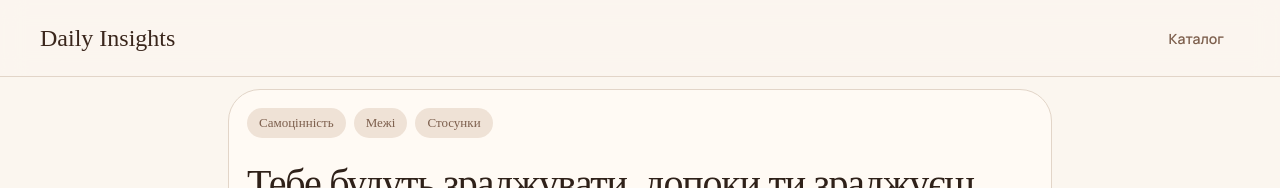
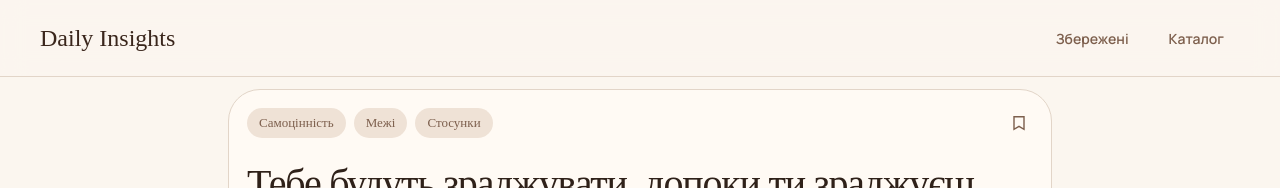
Before and after one commit to TetianaShch/daily-insights, a React (Vite) app: page /insight/1 in a window 1280 px wide. Shown: the top 188 px of the page. Built offline with nearby package versions, Linux system fonts and the light colour scheme; no server answers; the database is empty.

Commit message:
feat: add saved insights page

```diff
--- a/src/App.tsx
+++ b/src/App.tsx
@@ -6,6 +6,7 @@ import ScrollToTop from "./components/ScrollToTop/ScrollToTop";
 import WelcomePage from "./pages/WelcomePage/WelcomePage";
 import InsightCatalog from "./pages/InsightCatalog/InsightCatalog";
 import InsightPage from "./pages/InsightPage/InsightPage";
+import SavedInsightsPage from "./pages/SavedInsightsPage/SavedInsightsPage";
 import { insights } from "./data/insights/index";
 
 function App() {
@@ -19,6 +20,7 @@ function App() {
             path="/insights"
             element={<InsightCatalog insights={insights} />}
           />
+          <Route path="/saved" element={<SavedInsightsPage />} />
           <Route path="/insight/:id" element={<InsightPage />} />
         </Route>
       </Routes>
--- a/src/components/Layout/Header/Header.tsx
+++ b/src/components/Layout/Header/Header.tsx
@@ -12,6 +12,9 @@ const Header = () => {
           Daily Insights
         </Link>
         <nav className={styles.navigation}>
+          <Link to="/saved" className={styles.link}>
+            Збережені
+          </Link>
           <Link
             to={isCatalogPage ? "/insight/today" : "/insights"}
             className={styles.link}
--- a/src/pages/InsightCatalog/InsightCatalog.tsx
+++ b/src/pages/InsightCatalog/InsightCatalog.tsx
@@ -7,9 +7,15 @@ import styles from "./InsightCatalog.module.css";
 
 type InsightCatalogProps = {
   insights: Insight[];
+  title?: string;
+  subtitle?: string;
 };
 
-function InsightCatalog({ insights }: InsightCatalogProps) {
+function InsightCatalog({
+  insights,
+  title = "Щоденні інсайти",
+  subtitle = "Наші інсайти, які можуть стати й твоїми.",
+}: InsightCatalogProps) {
   const [searchParams] = useSearchParams();
   const activeKeyword = searchParams.get("tag");
 
@@ -32,10 +38,8 @@ function InsightCatalog({ insights }: InsightCatalogProps) {
 
   return (
     <section className={styles.catalog}>
-      <h2 className={styles.title}>Щоденні інсайти</h2>
-      <p className={styles.subtitle}>
-        Наші інсайти, які можуть стати й твоїми.
-      </p>
+      <h2 className={styles.title}>{title}</h2>
+      <p className={styles.subtitle}>{subtitle}</p>
       <ul className={styles.list}>
         {visibleInsights.map((insight) => (
           <li key={insight.id} className={styles.card}>
--- a/src/pages/InsightPage/InsightPage.module.css
+++ b/src/pages/InsightPage/InsightPage.module.css
@@ -176,6 +176,7 @@
   justify-content: center;
   flex-shrink: 0;
   padding: 4px;
+  margin-left: auto;
   color: var(--color-text-muted);
   background-color: transparent;
   border: none;
--- a/src/pages/InsightPage/InsightPage.tsx
+++ b/src/pages/InsightPage/InsightPage.tsx
@@ -16,7 +16,11 @@ import styles from "./InsightPage.module.css";
 
 function InsightPage() {
   const [selectedDate, setSelectedDate] = useState(new Date());
-  const [savedInsightIds, setSavedInsightIds] = useState<string[]>([]);
+  const [savedInsightIds, setSavedInsightIds] = useState<string[]>(() => {
+    const savedIds = localStorage.getItem("savedInsights");
+
+    return savedIds ? JSON.parse(savedIds) : [];
+  });
 
   const { id } = useParams();
 
@@ -86,19 +90,13 @@ function InsightPage() {
                   {keyword}
                 </Link>
               ))}
-            </div>
-            {isTodayPage && (
-              <div className={styles.metaRow}>
-                <p className={styles.date}>Інсайт дня · {formattedDate}</p>
               <button
                 className={styles.saveButton}
                 type="button"
                 onClick={handleSaveToggle}
                 aria-pressed={isSaved}
                 aria-label={
-                    isSaved
-                      ? "Видалити інсайт із збережених"
-                      : "Зберегти інсайт"
+                  isSaved ? "Видалити інсайт із збережених" : "Зберегти інсайт"
                 }
               >
                 <svg
@@ -112,6 +110,10 @@ function InsightPage() {
                   <path d="M6 4.5h12v15l-6-3.5-6 3.5v-15Z" />
                 </svg>
               </button>
+            </div>
+            {isTodayPage && (
+              <div className={styles.metaRow}>
+                <p className={styles.date}>Інсайт дня · {formattedDate}</p>
               </div>
             )}
             <h1 className={styles.title}>{insight.title}</h1>
--- /dev/null
+++ b/src/pages/SavedInsightsPage/SavedInsightsPage.tsx
@@ -0,0 +1,23 @@
+import InsightCatalog from "../InsightCatalog/InsightCatalog";
+
+import { insights } from "../../data/insights/index";
+
+function SavedInsightsPage() {
+  const savedIds: string[] = JSON.parse(
+    localStorage.getItem("savedInsights") ?? "[]",
+  );
+
+  const savedInsights = insights.filter((insight) =>
+    savedIds.includes(insight.id),
+  );
+
+  return (
+    <InsightCatalog
+      insights={savedInsights}
+      title="Збережені інсайти"
+      subtitle="Те, до чого хочеться повернутися."
+    />
+  );
+}
+
+export default SavedInsightsPage;
```
Lines whose indentation alone changed are shown as unchanged.
